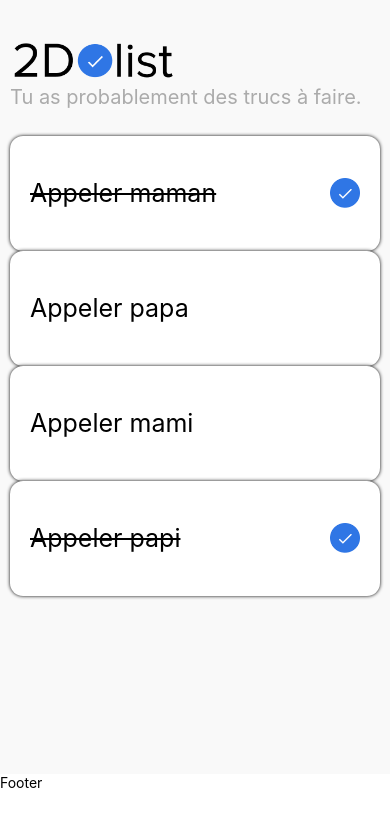
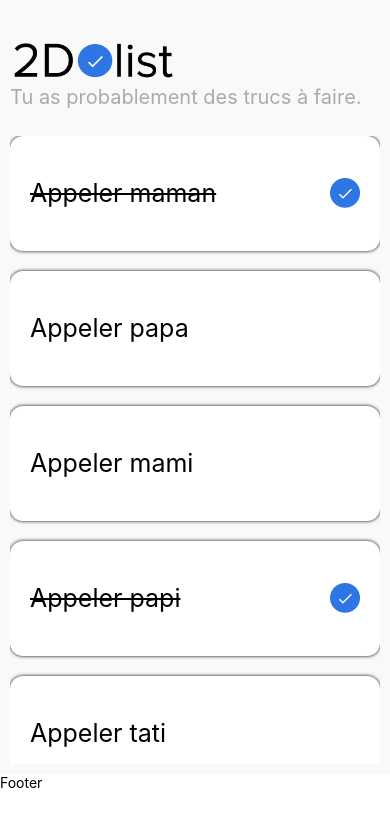
Before and after one commit to DamienL47/ToDoApp, a React Native app: screen / in a window 390 px wide. Shown: the top 826 px of the page. Built offline with nearby package versions, Linux system fonts and the light colour scheme.

Commit message:
mapping array todo

```diff
--- a/App.js
+++ b/App.js
@@ -1,18 +1,29 @@
-import { Text, View } from "react-native";
+import { ScrollView, Text, View } from "react-native";
 import backgroundImage from "./assets/background.png";
 import { SafeAreaProvider, SafeAreaView } from "react-native-safe-area-context";
 import { s } from "./App.style";
 import { Header } from "./components/Header/Header";
 import { CardToDo } from "./components/CardToDo/CardToDo";
+import { useState } from "react";
 
 const TODO_LIST = [
   { id: 1, title: "Appeler maman", isCompleted: true },
   { id: 2, title: "Appeler papa", isCompleted: false },
   { id: 3, title: "Appeler mami", isCompleted: false },
   { id: 4, title: "Appeler papi", isCompleted: true },
+  { id: 5, title: "Appeler tati", isCompleted: false },
 ];
 
 export default function App() {
+  const [todoList, setTodoList] = useState(TODO_LIST);
+
+  function renderTodoList() {
+    return TODO_LIST.map((todo) => (
+      <View style={s.cardItem} key={todo.id}>
+        <CardToDo todo={todo} />
+      </View>
+    ));
+  }
   return (
     <>
       <SafeAreaProvider>
@@ -22,9 +33,7 @@
           </View>
 
           <View style={s.body}>
-            {TODO_LIST.map((todo) => {
-              return <CardToDo todo={todo} />;
-            })}
+            <ScrollView>{renderTodoList()}</ScrollView>
           </View>
         </SafeAreaView>
       </SafeAreaProvider>
--- a/App.style.js
+++ b/App.style.js
@@ -12,6 +12,9 @@
   body: {
     flex: 5,
   },
+  cardItem: {
+    marginBottom: 20,
+  },
   footer: {
     height: 70,
   },
```
